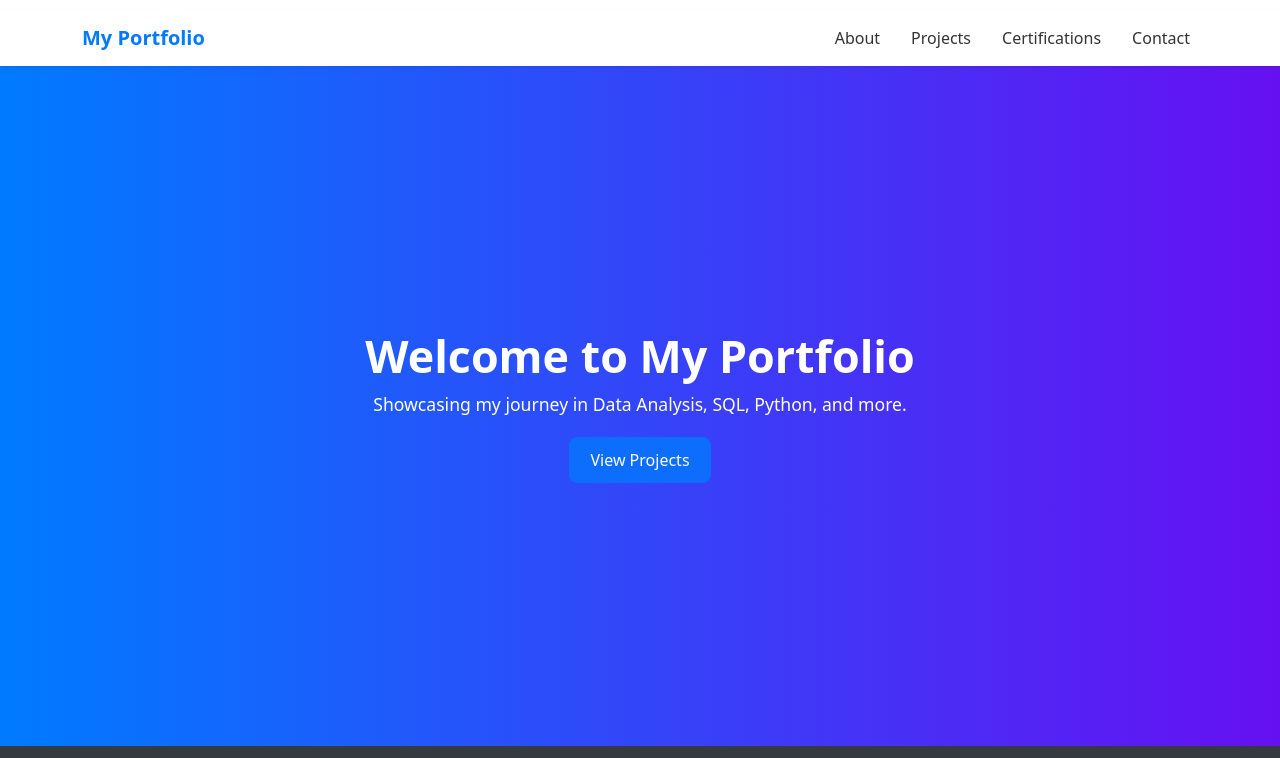
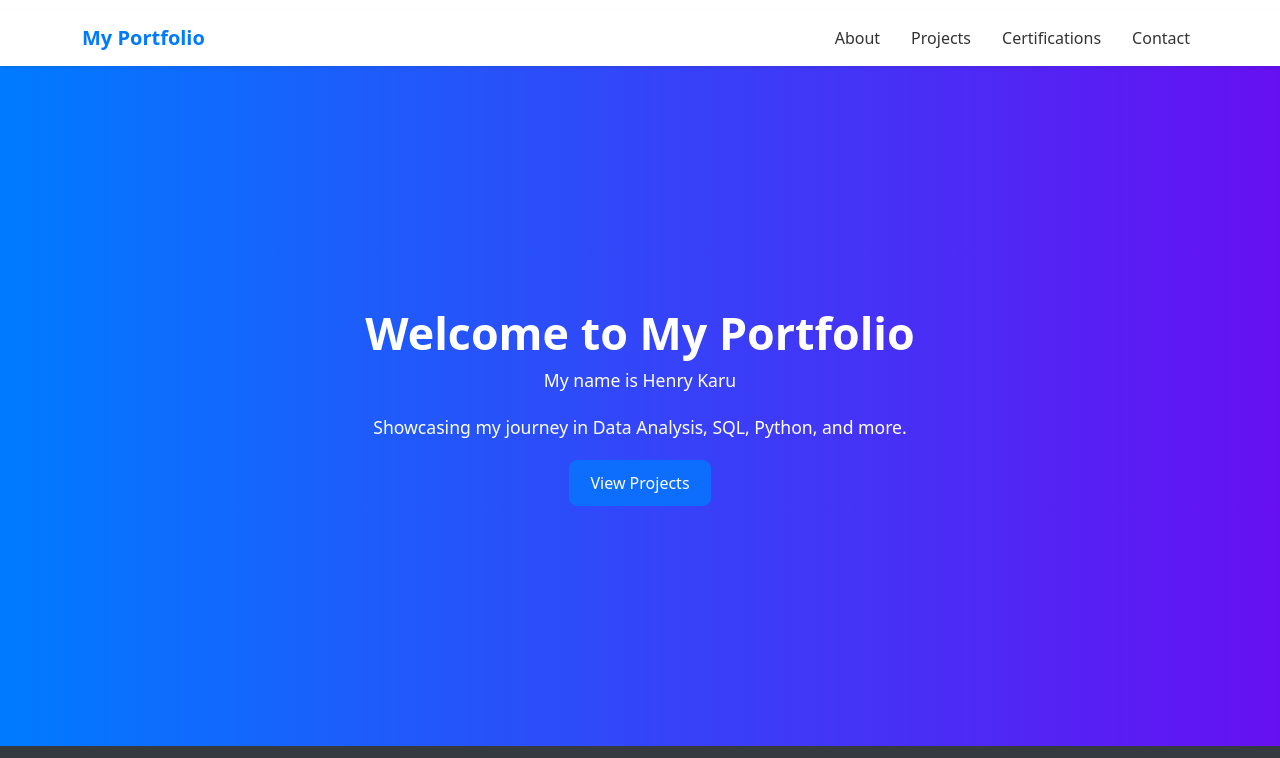
Before and after one commit to karu254/portfolio-website, a plain HTML site: page index.html in a window 1280 px wide. Shown: the top 758 px of the page. Drawn offline with nearby package versions, Linux system fonts and the light colour scheme; some packages are replaced by stand-ins of ours; a script that the page names is missing.

Commit message:
Update index.html
adding my name

```diff
--- a/index.html
+++ b/index.html
@@ -31,6 +31,7 @@
     <section class="hero text-center py-5">
         <div class="container">
             <h1 class="display-4 fw-bold">Welcome to My Portfolio</h1>
+            <p class="lead">My name is Henry Karu</p>
             <p class="lead">Showcasing my journey in Data Analysis, SQL, Python, and more.</p>
             <a href="projects.html" class="btn btn-primary btn-lg">View Projects</a>
         </div>
```
